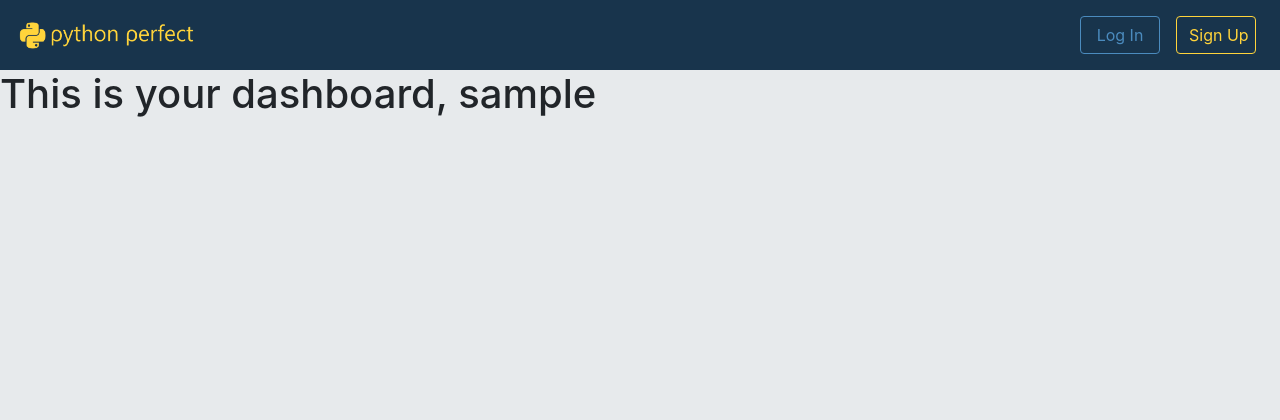
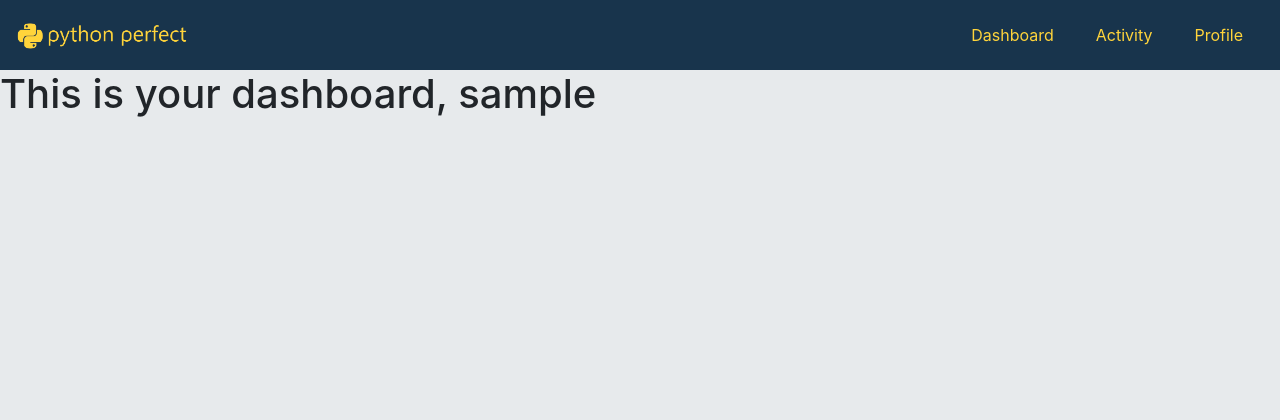
Before and after one commit to PythonPerfect/PythonPerfect, a Flask app: a page that uses templates/components/navbar.html in a window 1280 px wide. Shown: the top 420 px of the page. Run offline with Flask 2, Linux system fonts and the light colour scheme; some libraries are stand-ins or nearby versions.

Commit message:
navbar change if user exists

```diff
--- a/static/css/navbar.css
+++ b/static/css/navbar.css
@@ -1,45 +1,21 @@
+.nav-container {
+  padding: 8px 16px;
+}
+
 nav {
   position: relative;
   left: 0;
   right: 0;
   top: 0;
   width: 100%;
-}
-
-.login-button {
-  outline-color: #4b8bbe;
-  color: #4b8bbe;
-  background-color: transparent;
-  border: 1px solid#4b8bbe !important;
-  width: 5rem;
-}
-
-.login-button:hover {
-  background-color: #4b8bbe;
-  color: white;
-}
-.login-button:focus {
-  box-shadow: 0 0 0 0.2rem rgb(75 139 190 / 25%) !important;
-}
-
-.signup-button {
-  outline-color: #ffd43b;
-  color: #ffd43b;
-  background-color: transparent;
-  border: 1px solid #ffd43b !important;
-  width: 5rem;
-}
-
-.signup-button:hover {
-  background-color: #ffd43b;
-  color: white;
-}
-
-.signup-button:focus {
-  box-shadow: 0 0 0 0.2rem rgb(255 212 59 / 25%) !important;
+  max-width: 120rem;
+  padding: 0 !important;
 }
 
 .navbar-logo {
-  height: 2rem;
-  padding: 0.1rem;
+  height: 28px;
 }
+
+.navbar-btn:hover {
+  opacity: 0.75;
+}
--- a/templates/components/navbar.html
+++ b/templates/components/navbar.html
@@ -1,4 +1,5 @@
-<nav class="navbar navbar-expand-lg navbar-dark py-bg-blue-dark">
+<div class="nav-container py-bg-blue-dark">
+  <nav class="navbar navbar-expand-lg navbar-dark">
     <a class="navbar-brand" href="{{url_for('index')}}">
       <img
         alt="Python Perfect Logo"
@@ -6,6 +7,7 @@
         src="{{url_for('static', filename='assets/logo-yellow.png')}}"
       />
     </a>
+
     <button
       class="navbar-toggler"
       type="button"
@@ -20,16 +22,37 @@
     <div class="collapse navbar-collapse" id="navbarText">
       <div class="mr-auto"></div>
       <ul class="navbar-nav">
+        {% if user %}
+        <li class="nav-item">
+          <a class="nav-link"
+            ><span class="btn py-yellow navbar-btn">Dashboard</span></a
+          >
+        </li>
+        <li class="nav-item">
+          <a class="nav-link"
+            ><span class="btn py-yellow navbar-btn">Activity</span></a
+          >
+        </li>
+        <li class="nav-item">
+          <a class="nav-link"
+            ><span class="btn py-yellow navbar-btn">Profile</span></a
+          >
+        </li>
+
+        {% else %}
         <li class="nav-item">
           <a class="nav-link" href="{{url_for('login')}}"
-          ><span class="btn btn-outline login-button">Log In</span></a
+            ><span class="btn btn-outline py-btn-blue">Log In</span></a
           >
         </li>
         <li class="nav-item">
           <a class="nav-link" href="{{url_for('signup')}}"
-          ><span class="btn btn-outline signup-button">Sign Up</span></a
+            ><span class="btn btn-outline py-btn-yellow">Sign Up</span></a
           >
         </li>
+
+        {% endif %}
       </ul>
     </div>
   </nav>
+</div>
```
Also changed, not shown: static/css/global.css (+33 -0 lines). Lines whose indentation alone changed are shown as unchanged.
